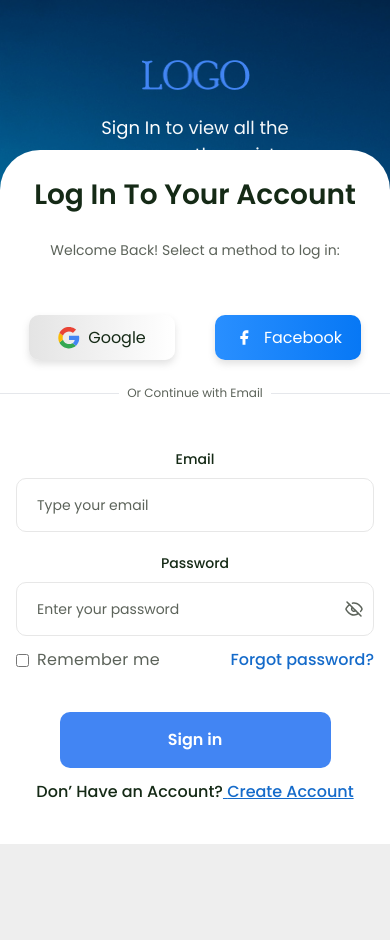
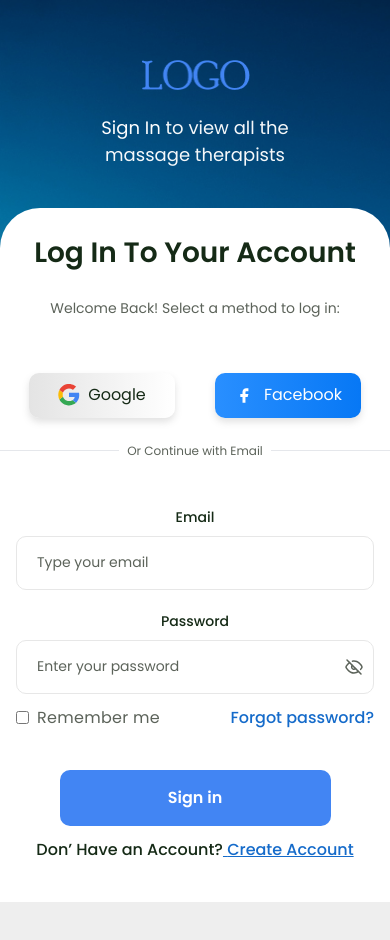
Before and after one commit to tanvirhossain808/scopioe_task, a React (Vite) app: page /login in a window 390 px wide. Shown: the top 940 px of the page. Built offline with nearby package versions, Linux system fonts and the light colour scheme; no server answers.

Commit message:
solving responsive issue

```diff
--- a/src/components/Logo/AuthForms/AuthForms.jsx
+++ b/src/components/Logo/AuthForms/AuthForms.jsx
@@ -97,7 +97,7 @@ const AuthForms = ({ auth = "Sign Up" }) => {
         console.log(error)
     }
     return (
-        <div className="bg-[#fff] absolute w-full lg:static bottom-0 right-0 left-0 rounded-t-[40px] mt-10 lg:mt-0 pt-[1px]">
+        <div className="bg-[#fff] absolue lg:b w-full lg:static bottom-0 right-0 left-0 rounded-t-[40px] mt-10 lg:mt-0 pt-[1px]">
             {
                 auth === "Sign Up" ? <h2 className="text-[#1A2531] mt-8 text-[28px] font-semibold text-center lg:hidden">Sing Up</h2> : <>
                     <h2 className="text-[#152A16] mt-8 text-[28px] font-semibold leading-[24px] text-center lg:text-left">Log In To Your Account</h2>
--- a/src/page/Auth/Create_Account/Create_Account.jsx
+++ b/src/page/Auth/Create_Account/Create_Account.jsx
@@ -7,7 +7,7 @@ const Create_Account = () => {
     const [canShowFrom, setCanShowFrom] = useState(false)
     return (
         <>
-            <div className="lg:flex items-center justify-center gap-[120px] lg:px-[20px]">
+            <div className="lg:flex items-center justify-center gap-[120px] lg:px-[20px] overflow-scroll]">
                 <div className="w-full h-screen bg-auth-phone-background bg-cover bg-center pt-[1px] relative lg:bg-none lg:max-w-[430px] lg:max-h-[802px]">
                     <div className="min-w-[380px] w-full lg:max-w-full mx-auto lg:mx-0 mt-[55px] container mb-[35px]">
                         <Logo />
@@ -26,7 +26,7 @@ const Create_Account = () => {
                             <AuthMessage canShowFrom={canShowFrom} setCanShowFrom={setCanShowFrom} auth={"Sign Up"} />
                         </div>
                     </div>
-                    {canShowFrom && <AuthForms />}
+                    {canShowFrom && <div className="block lg:hidden"> <AuthForms /></div>}
                     <div className="hidden lg:block">
                         <AuthForms />
                     </div>
--- a/src/page/Auth/Login/Login.jsx
+++ b/src/page/Auth/Login/Login.jsx
@@ -1,10 +1,6 @@
-
-import { useSignInWithFacebook } from "react-firebase-hooks/auth";
 import AuthMessage from "../../../components/AuthMessage/AuthMessage";
 import AuthForms from "../../../components/Logo/AuthForms/AuthForms";
 import Logo from "../../../components/Logo/Logo";
-import firebaseAuth from "../../../firebase/firebase.config";
-import { useEffect } from "react";
 
 
 const Login = () => {
@@ -12,7 +8,7 @@ const Login = () => {
     return (
         <>
             {/* <button onClick={signInWithFacebook}>k</button> */}
-            <div className="flex lg:items-center justify-center h-screen gap-[120px] w-full lg:px-5">
+            <div className="flex lg:items-center justify-center h-screen lg:h-auto gap-[120px] w-full lg:px-5">
                 <div className="w-full lg:max-w-[435px] bg-auth-phone-background bg-cover bg-center pt-[1px] lg:bg-none relative">
                     <div className="mt-[59px]">
                         <Logo />
```
